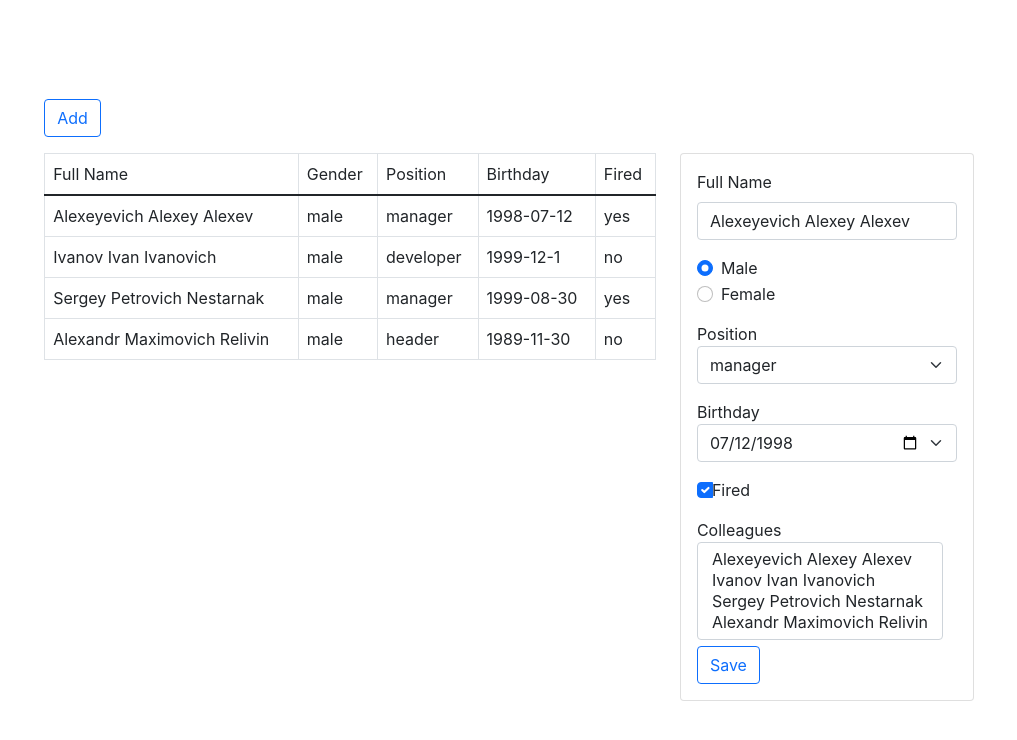
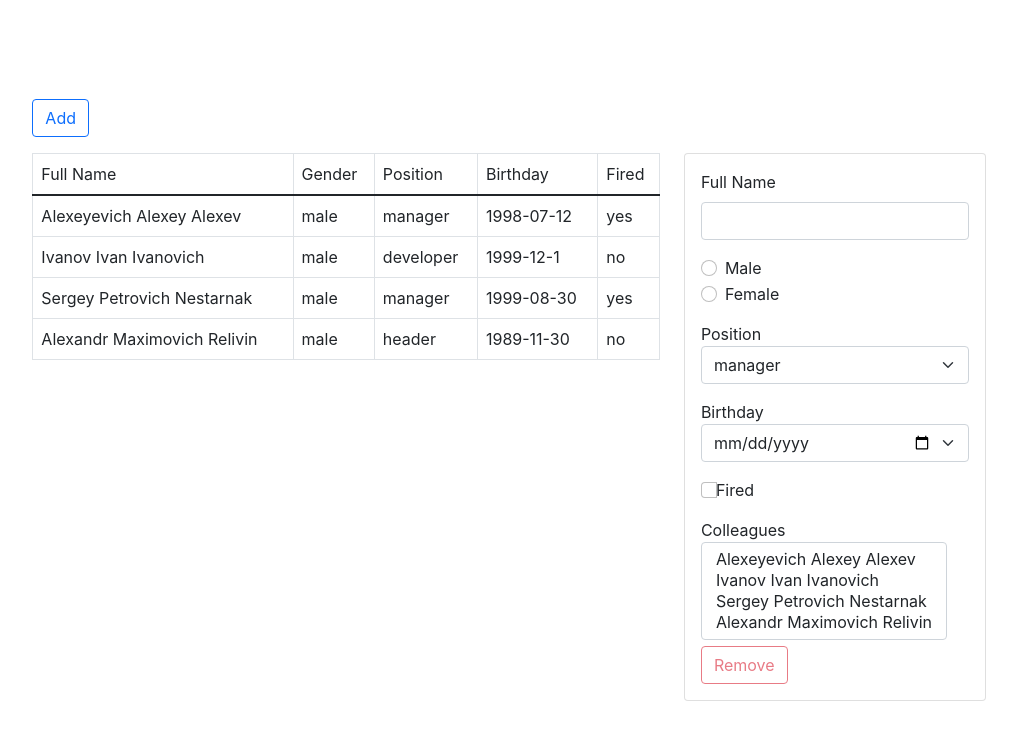
Before and after one commit to matcur/employee-dictionary, a React (Create React App) app: page / in a window 1280 px wide. Shown: the top 740 px of the page, without its empty margins (131-1148 px from the left). Built offline with nearby package versions, Linux system fonts and the light colour scheme.

Commit message:
new: add default values for form inputs and remove self employee from colleague list

```diff
--- a/src/components/employees/BaseEmployeeForm.tsx
+++ b/src/components/employees/BaseEmployeeForm.tsx
@@ -1,11 +1,10 @@
-import {ChangeEvent, FC, FormEvent, useState} from "react";
+import {ChangeEvent, FC, FormEvent} from "react";
 import {Employee, EmployeeFormData} from "../../models";
 import {observer} from "mobx-react";
 import {EmployeeStore} from "../../stores/EmployeeStore";
 
 type Props = {
   employeeStore: EmployeeStore
-  employees: Employee[]
   employee: Employee
 }
 
@@ -15,8 +14,10 @@ type Errors = {
   has: boolean
 }
 
-export const BaseEmployeeForm: FC<Props> = observer(({employees, employee, employeeStore}) => {
+export const BaseEmployeeForm: FC<Props> = observer(({employee, employeeStore}) => {
   const positions = ['manager', 'developer', 'header'];
+  const employees = employeeStore.employees;
+  const possibleColleagues = employees.filter(e => e.id !== employee?.id);
 
   const handleFullNameInput = (e: FormEvent<HTMLInputElement>) => {
     const fullName = e.currentTarget.value;
@@ -47,6 +48,9 @@ export const BaseEmployeeForm: FC<Props> = observer(({employees, employee, emplo
     const colleagues = employees.filter(e => ids.includes(e.id.toString()));
     employeeStore.update({...employee, colleagues})
   }
+  const handleRemoveClick = () => {
+    employeeStore.remove(employee.id)
+  }
 
   const makePositionOption = (value: string, index: number) => {
     return (
@@ -65,17 +69,28 @@ export const BaseEmployeeForm: FC<Props> = observer(({employees, employee, emplo
     return errors;
   }
 
+  const makeColleague = (possibleColleague: Employee, index: number) => {
+    const isColleague = employee?.colleagues?.includes(possibleColleague)
+
+    return (
+      <option
+        key={index}
+        value={possibleColleague.id}
+        selected={isColleague}>{possibleColleague.fullName}</option>
+    )
+  }
+
   return (
     <div className="card card-body">
-      <form>
+      <div>
         <div className="mb-3">
           <label className="form-label">Full Name</label>
-          <input value={employee.fullName} onInput={handleFullNameInput} className="form-control" name="full-name"/>
+          <input value={employee?.fullName?? ''} onInput={handleFullNameInput} className="form-control" name="full-name"/>
           <span className="text-danger"></span>
         </div>
         <div className="form-check">
           <input
-            checked={employee.gender === 'male'}
+            checked={employee?.gender === 'male'}
             onChange={handleGenderChange}
             type="radio"
             value="male"
@@ -86,7 +101,7 @@ export const BaseEmployeeForm: FC<Props> = observer(({employees, employee, emplo
         </div>
         <div className="form-check mb-3">
           <input
-            checked={employee.gender === 'female'}
+            checked={employee?.gender === 'female'}
             onChange={handleGenderChange}
             type="radio"
             value="female"
@@ -103,20 +118,23 @@ export const BaseEmployeeForm: FC<Props> = observer(({employees, employee, emplo
         </div>
         <div className="mb-3">
           <label>Birthday</label>
-          <input value={employee.birthday} onChange={handleBirthdayChange} type="date" className="form-select"/>
+          <input value={employee?.birthday?? ''} onChange={handleBirthdayChange} type="date" className="form-select"/>
         </div>
         <div className="input-group mb-3">
-          <input checked={employee.fired} className="form-check-input" onChange={handleFiredChange} type="checkbox"/>
+          <input checked={employee?.fired?? ''} className="form-check-input" onChange={handleFiredChange} type="checkbox"/>
           <label> Fired</label>
         </div>
         <label>
           Colleagues
           <select className="form-select" onChange={handleColleagueChange} multiple>
-            {employees.map((e, i) => <option key={i} value={e.id}>{e.fullName}</option>)}
+            {possibleColleagues.map(makeColleague)}
           </select>
         </label>
-        <button type="submit" className="btn btn-outline-primary">Save</button>
-      </form>
+        <button
+          disabled={employee === undefined}
+          onClick={handleRemoveClick}
+          className="btn btn-outline-danger">Remove</button>
+      </div>
     </div>
   )
 })
--- a/src/components/employees/EmployeeDictionary.tsx
+++ b/src/components/employees/EmployeeDictionary.tsx
@@ -9,7 +9,7 @@ export const EmployeeDictionary = observer(() => {
   const stores = useStores();
   const employeeStore = stores.employee;
   const employees = employeeStore.employees;
-  const [selectedId, setSelectedId] = useState(employees[0].id);
+  const [selectedId, setSelectedId] = useState<number>();
 
   const addNewEmployee = () => {
     const employee = employeeStore.add({
@@ -23,8 +23,7 @@ export const EmployeeDictionary = observer(() => {
     });
     setSelectedId(employee.id);
   }
-
-  const getEmployById = (id: number) => {
+  const getEmployById = (id?: number) => {
     return employees.find(e => e.id === id) as Employee;
   }
 
@@ -44,7 +43,6 @@ export const EmployeeDictionary = observer(() => {
         <div className="col-md-4">
           <BaseEmployeeForm
             employeeStore={employeeStore}
-            employees={employees}
             employee={getEmployById(selectedId)}/>
         </div>
       </div>
```
